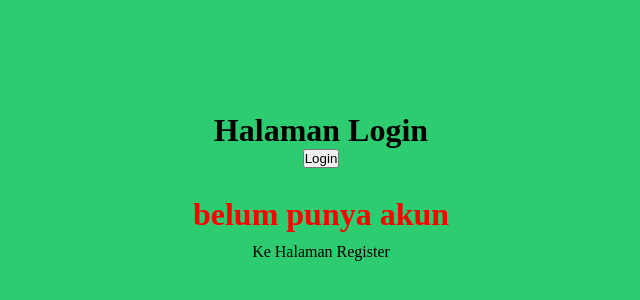
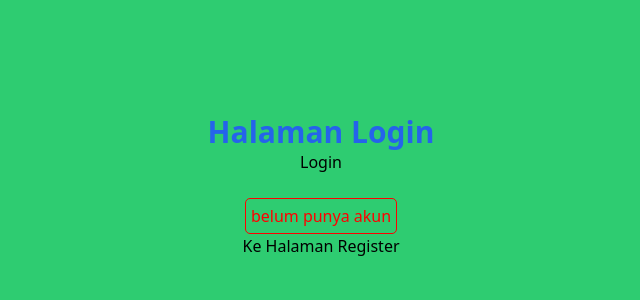
Before and after one commit to Anandarahmawati24/PBF-2026, a Next.js app in the folder Pertemuan_5/: page /auth/login in a window 1280 px wide. Shown: the part 214-514 px from the top of the page, without its empty margins (319-959 px from the left). Built offline with nearby package versions, Linux system fonts and the light colour scheme.

Commit message:
Langkah 9.	Tailwind CSS jobsheet 5

```diff
--- a/Pertemuan_5/package.json
+++ b/Pertemuan_5/package.json
@@ -20,6 +20,9 @@
     "typescript": "5.9.3"
   },
   "devDependencies": {
-    "sass": "^1.97.3"
+    "autoprefixer": "^10.4.27",
+    "postcss": "^8.5.6",
+    "sass": "^1.97.3",
+    "tailwindcss": "^3.4.19"
   }
 }
--- /dev/null
+++ b/Pertemuan_5/postcss.config.js
@@ -0,0 +1,6 @@
+module.exports = {
+  plugins: {
+    tailwindcss: {},
+    autoprefixer: {},
+  },
+}
--- a/Pertemuan_5/src/styles/globals.css
+++ b/Pertemuan_5/src/styles/globals.css
@@ -1,3 +1,6 @@
+@tailwind base;
+@tailwind components;
+@tailwind utilities;
 
 * {
   box-sizing: border-box;
--- a/Pertemuan_5/src/views/auth/login/index.tsx
+++ b/Pertemuan_5/src/views/auth/login/index.tsx
@@ -11,11 +11,14 @@ const TampilanLogin = () => {
   };
   return (
     <div className={styles.login}>
-      <h1>Halaman Login</h1>
+      <h1 className="text-3xl font-bold text-blue-600 ">Halaman Login</h1>
       {/* <button onClick={handlerLogin}>Login</button> <br /> }*/}
       {/* <button onClick={() => push("/produk")}>Login </button> <br /> */}
       <button onClick={() => handlerLogin()}>Login</button> <br />
-      <h1 style={{ color: "red",borderRadius: "10px",padding: "10px",}}> belum punya akun</h1>
+      <h1 style={{ color: "red",border: "1px solid red", borderRadius: "5px", padding: "5px" }}>
+        {" "}
+        belum punya akun
+      </h1>
       <Link href="/auth/register">Ke Halaman Register</Link>
     </div>
   );
--- /dev/null
+++ b/Pertemuan_5/tailwind.config.js
@@ -0,0 +1,13 @@
+/** @type {import('tailwindcss').Config} */
+module.exports = {
+  content: [
+    "./app/**/*.{js,ts,jsx,tsx,mdx}",
+    "./pages/**/*.{js,ts,jsx,tsx,mdx}",
+    "./components/**/*.{js,ts,jsx,tsx,mdx}",
+    "./src/**/*.{js,ts,jsx,tsx,mdx}",
+  ],
+  theme: {
+    extend: {},
+  },
+  plugins: [],
+}
```
Also changed, not shown: 1 other file (tests, documents, lock files or other folders).
